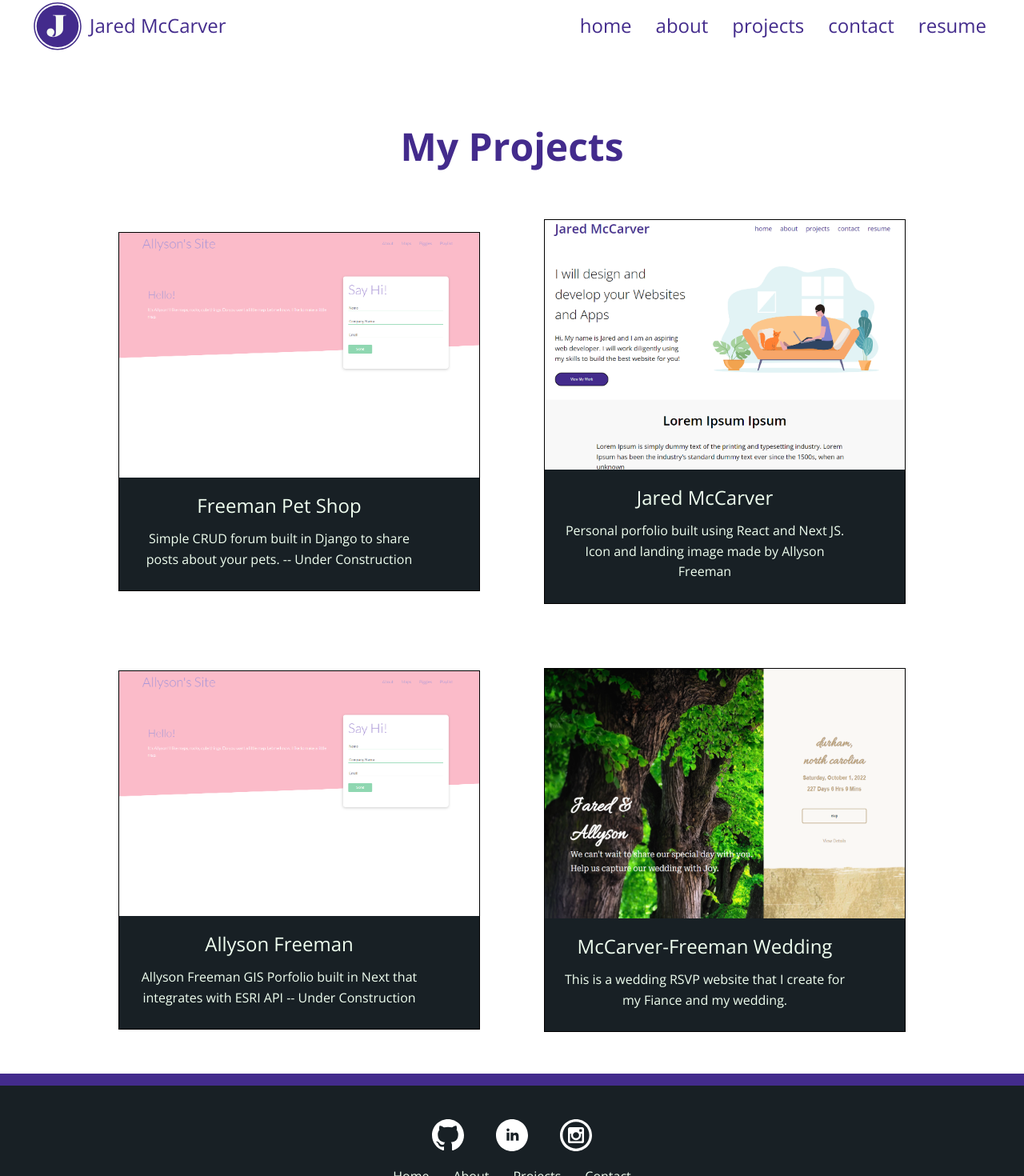
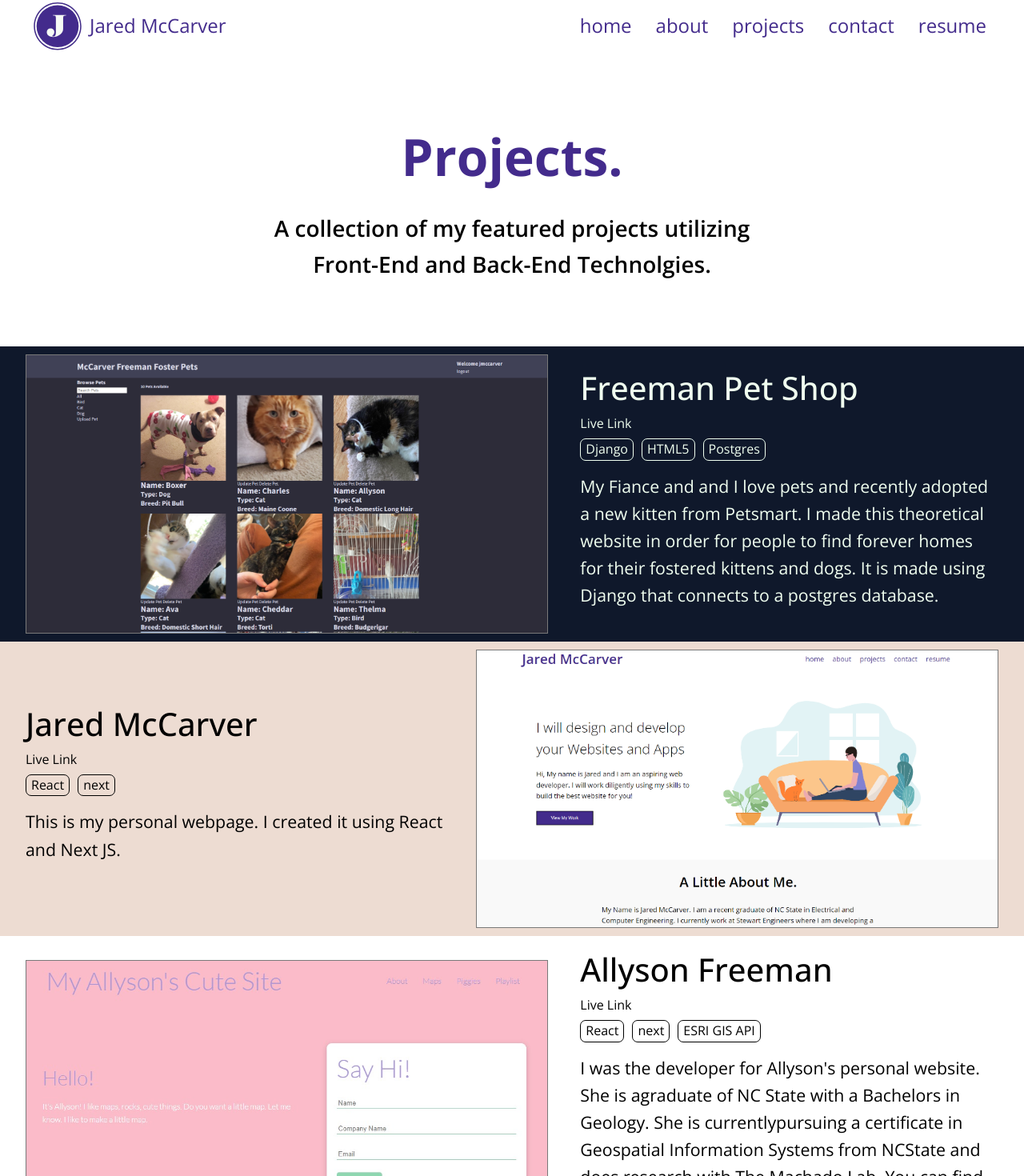
Before and after one commit to jsmccarver/Jared-Porfolio, a Next.js app: page /projects in a window 1280 px wide. Shown: the top 1470 px of the page at 80% size. Built offline with nearby package versions, Linux system fonts and the light colour scheme.

Commit message:
added pet

```diff
--- a/pages/projects.js
+++ b/pages/projects.js
@@ -1,44 +1,85 @@
-import ProjectList from "../Components/ProjectsList";
-import Styles from "../styles/projects.module.css";
-function ProjectPage() {
+import Styles from "../styles/ProjectList.module.css";
+
+const ProjectList = () => {
   const Projects = [
     {
       Name: "Freeman Pet Shop",
-      Link: "https://freemanpets.com",
-      img: "./Allyson_site_thumb.png",
-      description:
-        "Simple CRUD forum built in Django to share posts about your pets. -- Under Construction",
+      Link: "https://jmccarver.com/projects",
+      Programs: [{ name: "Django" }, { name: "HTML5" }, { name: "Postgres" }],
+      Color: "#0f182b",
+      TextColor: "honeydew",
+      wave: "spacer spacer4",
+      img: "./freeman-pets.png",
+      Description:
+        "My Fiance and and I love pets and recently adopted a new kitten from Petsmart. I made this theoretical website in order for people to find forever homes for their fostered kittens and dogs. It is made using Django that connects to a postgres database.",
     },
     {
       Name: "Jared McCarver",
-      Link: "https://jmccarver.com",
-      img: "./jared_site_thumb.png",
-      description:
-        "Personal porfolio built using React and Next JS. Icon and landing image made by Allyson Freeman",
+      Link: "https://allysonfreeman.com/",
+      Programs: [{ name: "React" }, { name: "next" }],
+      Color: "#eddcd2",
+      TextColor: "black",
+      wave: "spacer spacer5",
+      img: "./Jared_site.png",
+      Description:
+        "This is my personal webpage. I created it using React and Next JS. ",
     },
     {
       Name: "Allyson Freeman",
       Link: "https://allysonfreeman.com/",
-      img: "./Allyson_site_thumb.png",
-      description:
-        "Allyson Freeman GIS Porfolio built in Next that integrates with ESRI API -- Under Construction",
-    },
-    {
-      Name: "McCarver-Freeman Wedding",
-      Link: "https://mccarver-freeman-wedding.herokuapp.com/",
-      img: "./wedding.png",
-      description:
-        "This is a wedding RSVP website that I create for my Fiance and my wedding.",
+      Programs: [{ name: "React" }, { name: "next" }, { name: "ESRI GIS API" }],
+      Color: "white",
+      TextColor: "black",
+      img: "./Allyson_site.jpg",
+      wave: "spacer spacer2",
+      Description:
+        "I was the developer for Allyson's personal website. She is agraduate of NC State with a Bachelors in Geology. She is currentlypursuing a certificate in Geospatial Information Systems from NCState and does research with The Machado Lab. You can find out more through the link. The project is written in React JS.",
     },
   ];
   return (
-    <div className={Styles.Wrapper}>
-      <h1>My Projects</h1>
-      <div className={Styles.Projects}>
-        <ProjectList projects={Projects} />
-      </div>
+
+    <div className={Styles.projects}>
+      <h1>Projects.</h1>
+      <h3>
+        A collection of my featured projects utilizing Front-End and Back-End
+        Technolgies.
+      </h3>
+      {Projects.map((Project) => (
+          <section
+            className={Styles.Project}
+            style={{ backgroundColor: Project.Color }}
+          >
+            <div className={Styles.ProjectWrapper}>
+              <div className={Styles.description}>
+                <h2 style={{ color: Project.TextColor }}>{Project.Name}</h2>
+                <a href={Project.Link} style={{ color: Project.TextColor }}>
+                  Live Link
+                </a>
+                <ul className={Styles.Programs}>
+                  {Project.Programs.map((Program) => (
+                    <li
+                      key={Program.name}
+                      style={{
+                        color: Project.TextColor,
+                        borderColor: Project.TextColor,
+                      }}
+                    >
+                      {Program.name}
+                    </li>
+                  ))}
+                </ul>
+                <p style={{ color: Project.TextColor }}>
+                  {Project.Description}
+                </p>
+              </div>
+              <div className={Styles["example-images"]}>
+                <img src={Project.img} />
+              </div>
+            </div>
+          </section>
+      ))}
     </div>
+
   );
-}
-
-export default ProjectPage;
+};
+export default ProjectList;
--- a/Deprecated/ProjectList.module.css
+++ b/styles/ProjectList.module.css
@@ -9,6 +9,22 @@
 }
 .Project {
   padding: 25px 15vw !important;
+  padding-top: 3.5rem !important;
+  padding-bottom: 3.5rem !important;
+}
+.projects h1:first-of-type {
+  padding-bottom: 1rem;
+  padding-top: 80px;
+  font-weight: 700;
+  font-size: 4em;
+}
+.projects h3:first-of-type{
+  text-align: center;
+  color: black;
+  max-width: 600px;
+  padding-bottom: 80px;
+  font-size: 1.75em;
+  font-weight: 600;
 
 }
 .ProjectWrapper {
@@ -16,8 +32,12 @@
   gap: 100px;
   display: grid;
 }
+
 .projects section:nth-of-type(odd) .ProjectWrapper {
-  grid-template-columns: 2fr 1fr;
+  grid-template-columns: 2.5fr 2fr;
+}
+.projects section:nth-of-type(even) .ProjectWrapper {
+  grid-template-columns: 2fr 2.5fr;
 }
 .projects section:nth-of-type(odd) .example-images {
   grid-column-start: 1;
```
Also changed, not shown: Deprecated/projects_old.js (deleted, +0 -90 lines), public/freeman-pets.png (added).
